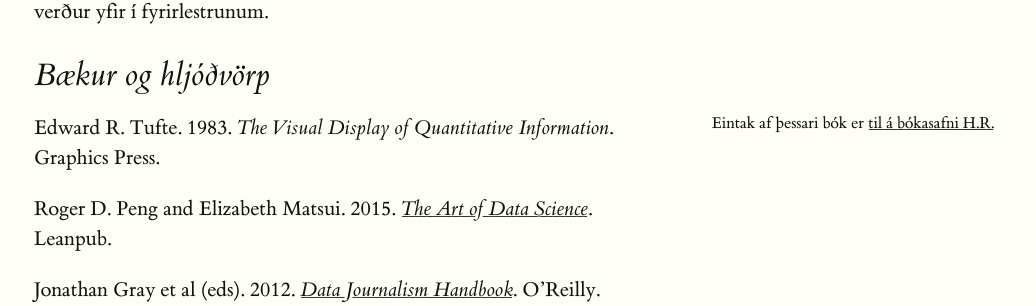
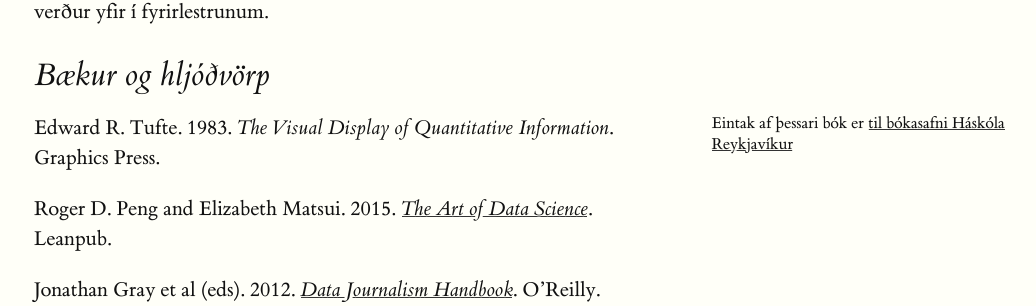
Before and after one commit to flother/data-acq-viz, a Jekyll site: the page built from icelandic.md, in a window 1280 px wide and 900 px high, scrolled down 4308 px. Shown: the part 206-512 px from the top of the window, without its empty margins (126-1162 px from the left). Built offline with Jekyll 4.4.1, drawn with Linux system fonts in a browser that asks for light colours.

Commit message:
Spell out HR abbreviation

```diff
--- a/icelandic.md
+++ b/icelandic.md
@@ -123,7 +123,7 @@
 
 <label for="mn-bookcopy" class="margin-toggle">&#8853;</label>
 <input type="checkbox" id="mn-bookcopy" class="margin-toggle"/>
-<span class="marginnote">Eintak af þessari bók er <a href="http://leitir.is/primo_library/libweb/action/display.do?fn=search&recIds=ICE01_PRIMO001356766&tabs=locationsTab">til á bókasafni H.R.</a></span>
+<span class="marginnote">Eintak af þessari bók er <a href="http://leitir.is/primo_library/libweb/action/display.do?fn=search&recIds=ICE01_PRIMO001356766&tabs=locationsTab">til bókasafni Háskóla Reykjavíkur</a></span>
 Edward R. Tufte. 1983. *The Visual Display of Quantitative Information*. Graphics Press.
 
 Roger D. Peng and Elizabeth Matsui. 2015. [*The Art of Data Science*] [ref1]. Leanpub.
```
